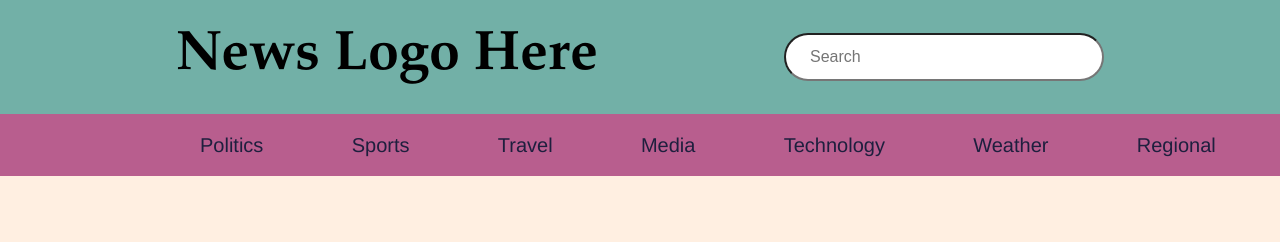
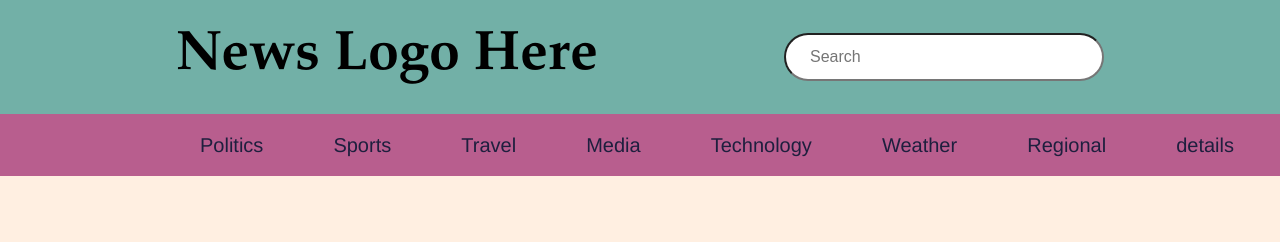
Before and after one commit to mikekline/Sait-Sass-Assignment1, a website: page index.html in a window 1280 px wide. Shown: the top 242 px of the page. Drawn offline with Linux system fonts and the light colour scheme; a web font is replaced by a local one.

Commit message:
added details link to index page

```diff
--- a/index.html
+++ b/index.html
@@ -31,6 +31,7 @@
             <li><a href="#">Technology</a></li>
             <li><a href="#">Weather</a></li>
             <li><a href="#">Regional</a></li>
+            <li><a href="./details.html">details</a></li>
 
           </ul>
 
```
